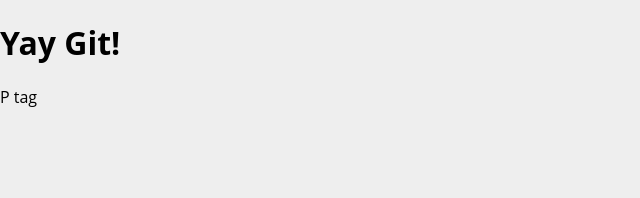
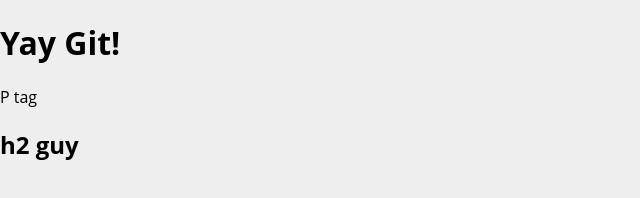
Before and after one commit to ArmandZentil/first-repo, a plain HTML site: page index.html in a window 1280 px wide. Shown: the whole page, without its empty margins (0-640 px from the left). Drawn offline with Linux system fonts and the light colour scheme.

Commit message:
added an h2 tag

```diff
--- a/index.html
+++ b/index.html
@@ -12,6 +12,8 @@
 
 	<p>P tag</p>
 
+	<h2>h2 guy</h2>
+
 </body>
 <script src="scripts/main.js"></script>
 </html>
```
